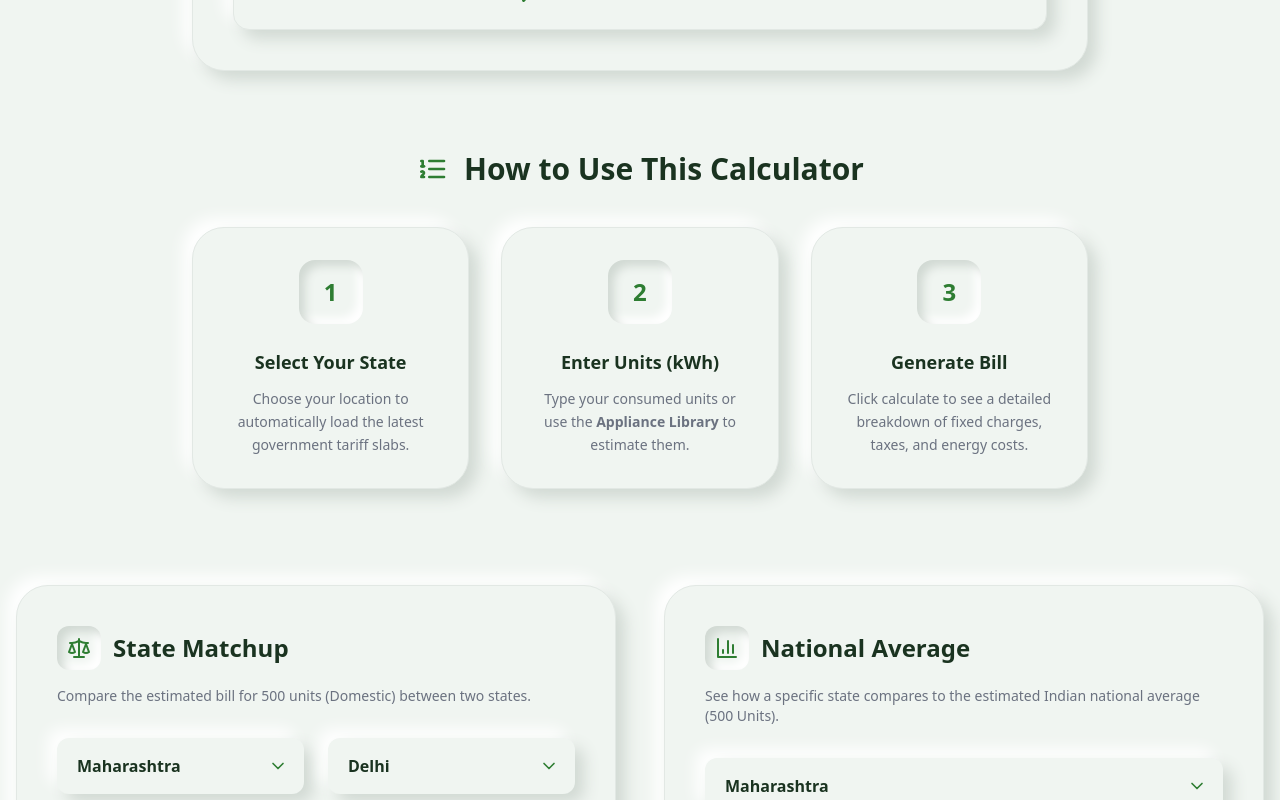
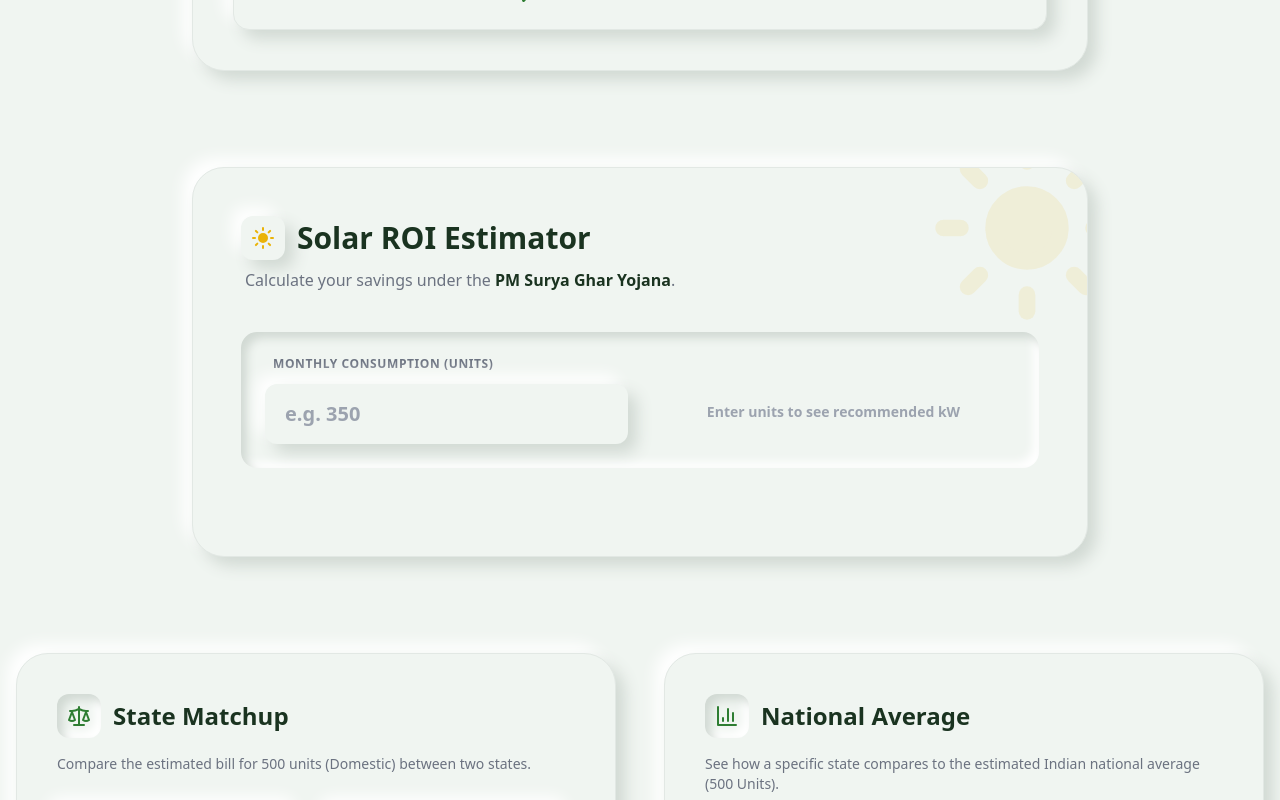
Before and after one commit to himantra88/electricity-calculator, a Next.js app: page / in a window 1280 px wide. Shown: the part 1040-1840 px from the top of the page. Built offline with nearby package versions, Linux system fonts and the light colour scheme.

Commit message:
Update ElectricityCalculator.tsx

```diff
--- a/components/ElectricityCalculator.tsx
+++ b/components/ElectricityCalculator.tsx
@@ -6,7 +6,7 @@ import {
   Settings, Zap, Lightbulb, ShieldCheck, MapPin,
   Menu, X, BarChart3, Scale, Info, HelpCircle, ChevronDown,
   Home, Building2, TrendingUp, DollarSign, ListOrdered, FileSearch, TableProperties,
-  Search, Plus, Minus, Calculator, Snowflake, Tv, Droplets, Laptop, Shirt, Coffee, Wind
+  Search, Plus, Minus, Calculator, Snowflake, Tv, Droplets, Laptop, Shirt, Coffee, Wind, Sun
 } from 'lucide-react';
 import type { TariffData, TariffDetails } from '../lib/statesData';
 
@@ -78,16 +78,6 @@ const applianceCatalog = [
   { id: 'laptop', name: 'Laptop / PC', watts: 65, defaultHours: 6, icon: Laptop },
 ];
 
-// --- REUSABLE WIDGETS ---
-// AdUnit commented out for now
-// const AdUnit = ({ className = "my-8 rounded-2xl overflow-hidden shadow-neu-inset bg-neuBg border border-[#e2e8e4]" }) => (
-//   <aside className={`w-full ${className}`}>
-//     <div className="adsbygoogle-placeholder w-full h-[100px] flex items-center justify-center text-sm font-bold text-gray-400 uppercase tracking-widest">
-//       Advertisement Space
-//     </div>
-//   </aside>
-// );
-
 interface NeuSelectProps {
   value: string;
   onChange: (e: React.ChangeEvent<HTMLSelectElement>) => void;
@@ -141,6 +131,9 @@ export default function ElectricityCalculator({
   const [searchAppliance, setSearchAppliance] = useState('');
   const [homeAppliances, setHomeAppliances] = useState<Record<string, {qty: number, hours: number}>>({});
 
+  // Solar ROI State
+  const [solarUnitsInput, setSolarUnitsInput] = useState('');
+
   // Widget States
   const [compStateA, setCompStateA] = useState('Maharashtra');
   const [compStateB, setCompStateB] = useState('Delhi');
@@ -155,6 +148,13 @@ export default function ElectricityCalculator({
       setBillResult(null);
     }
   }, [state, connType, tariffData]);
+
+  // Sync Solar Tool with Calculator Units
+  useEffect(() => {
+    if (billResult?.consumed) {
+      setSolarUnitsInput(billResult.consumed.toString());
+    }
+  }, [billResult]);
 
   const calculateEngine = (calcUnits: number, calcTariff: TariffDetails): Omit<BillResult, 'consumed'> => {
     let remainingUnits = calcUnits;
@@ -227,6 +227,49 @@ export default function ElectricityCalculator({
     app.name.toLowerCase().includes(searchAppliance.toLowerCase())
   );
 
+  // --- Solar ROI Logic (PM Surya Ghar) ---
+  const calculateSolarROI = () => {
+    const monthlyUnits = parseFloat(solarUnitsInput);
+    if (isNaN(monthlyUnits) || monthlyUnits <= 0) return null;
+
+    // 1 kW generates approx 120 units/month in India
+    let capacity = Math.ceil(monthlyUnits / 120);
+    if (capacity < 1) capacity = 1;
+
+    // Standard installation cost: ~Rs 60,000 per kW
+    const estimatedCost = capacity * 60000;
+
+    // PM Surya Ghar Subsidy Logic
+    let subsidy = 0;
+    if (capacity <= 2) {
+      subsidy = capacity * 30000;
+    } else if (capacity === 3) {
+      subsidy = (2 * 30000) + 18000; // 78,000
+    } else {
+      subsidy = 78000; // Max subsidy cap
+    }
+
+    const netCost = estimatedCost - subsidy;
+
+    // Estimated Savings (Assuming avg Rs 7.5 per unit saved)
+    const avgRate = 7.5;
+    const monthlySavings = monthlyUnits * avgRate;
+    const annualSavings = monthlySavings * 12;
+
+    const paybackYears = (netCost / annualSavings).toFixed(1);
+
+    return {
+      capacity,
+      estimatedCost,
+      subsidy,
+      netCost,
+      annualSavings,
+      paybackYears
+    };
+  };
+
+  const solarData = calculateSolarROI();
+
   const nationalAvg500 = 3500;
   const safeData = tariffData || {};
   const fallbackTariff = safeData['Maharashtra']?.Domestic || { slabs: [{ max: Infinity, rate: 7.5 }], fixedCharge: 100, meterRent: 10, dutyPercent: 5, fac: 0.1 };
@@ -249,27 +292,26 @@ export default function ElectricityCalculator({
           </Link>
           <nav className="hidden md:flex gap-8 font-bold text-sm text-gray-600">
             <a href="#calculator" className="hover:text-neuGreen transition-colors duration-300">Calculator</a>
+            <a href="#solar" className="hover:text-neuGreen transition-colors duration-300">Solar ROI</a>
             <a href="#compare" className="hover:text-neuGreen transition-colors duration-300">Compare</a>
-            <a href="#lookup" className="hover:text-neuGreen transition-colors duration-300">Tariff Lookup</a>
-            <a href="#faqs" className="hover:text-neuGreen transition-colors duration-300">FAQs</a>
+            <a href="#lookup" className="hover:text-neuGreen transition-colors duration-300">Tariffs</a>
           </nav>
           <button className="md:hidden text-neuDark bg-neuBg shadow-neu active:shadow-neu-inset p-2.5 rounded-xl transition-all duration-300" onClick={() => setIsMenuOpen(!isMenuOpen)}>
             {isMenuOpen ? <X /> : <Menu />}
           </button>
         </div>
+        {/* Mobile Menu */}
         {isMenuOpen && (
           <div className="md:hidden bg-neuBg shadow-neu px-6 py-6 space-y-4 font-bold text-neuDark absolute w-full z-40 border-t border-[#d1d9d3] origin-top animate-in slide-in-from-top-2">
             <a href="#calculator" onClick={()=>setIsMenuOpen(false)} className="block px-4 py-3 bg-neuBg shadow-neu hover:shadow-neu-inset rounded-xl transition-all duration-300 text-center">Calculator</a>
+            <a href="#solar" onClick={()=>setIsMenuOpen(false)} className="block px-4 py-3 bg-neuBg shadow-neu hover:shadow-neu-inset rounded-xl transition-all duration-300 text-center">Solar ROI</a>
             <a href="#compare" onClick={()=>setIsMenuOpen(false)} className="block px-4 py-3 bg-neuBg shadow-neu hover:shadow-neu-inset rounded-xl transition-all duration-300 text-center">Compare</a>
             <a href="#lookup" onClick={()=>setIsMenuOpen(false)} className="block px-4 py-3 bg-neuBg shadow-neu hover:shadow-neu-inset rounded-xl transition-all duration-300 text-center">Tariff Lookup</a>
-            <a href="#faqs" onClick={()=>setIsMenuOpen(false)} className="block px-4 py-3 bg-neuBg shadow-neu hover:shadow-neu-inset rounded-xl transition-all duration-300 text-center">FAQs</a>
           </div>
         )}
       </header>
 
       <main className="max-w-7xl mx-auto px-4 space-y-24">
-
-        {/* <div className="max-w-4xl mx-auto"><AdUnit /></div> */}
 
         {/* HERO & MAIN CALCULATOR */}
         <section id="calculator" className="max-w-4xl mx-auto">
@@ -466,33 +508,68 @@ export default function ElectricityCalculator({
                </div>
             </div>
           )}
+        </section>
 
-          {/* HOW TO USE GUIDE */}
-          <div className="mt-20">
-            <h2 className="text-3xl font-black mb-10 flex items-center justify-center gap-4 text-neuDark">
-              <ListOrdered className="text-neuGreen h-8 w-8" /> How to Use This Calculator
-            </h2>
-            <div className="grid grid-cols-1 md:grid-cols-3 gap-8">
-              <div className="bg-neuBg shadow-neu hover:shadow-neu-inset p-8 rounded-[2rem] text-center transition-all duration-300 border border-[#e2e8e4]">
-                <div className="bg-neuBg shadow-neu-inset w-16 h-16 mx-auto flex justify-center items-center rounded-2xl mb-6 text-neuGreen font-black text-2xl">1</div>
-                <h4 className="font-black text-neuDark mb-3 text-lg">Select Your State</h4>
-                <p className="text-sm text-gray-500 font-medium leading-relaxed">Choose your location to automatically load the latest government tariff slabs.</p>
+        {/* --- SOLAR ROI ESTIMATOR --- */}
+        <section id="solar" className="max-w-4xl mx-auto">
+          <div className="bg-neuBg rounded-[2rem] shadow-neu p-8 md:p-12 border border-[#e2e8e4] relative overflow-hidden">
+            <div className="absolute -top-10 -right-10 opacity-10 pointer-events-none">
+              <Sun size={200} className="text-yellow-500 fill-yellow-500 animate-spin-slow" />
+            </div>
+
+            <div className="mb-10 relative z-10">
+              <h2 className="text-3xl font-black text-neuDark flex items-center gap-3 mb-2">
+                <div className="bg-neuBg shadow-neu p-2.5 rounded-xl"><Sun className="h-6 w-6 text-yellow-500 fill-yellow-500" /></div>
+                Solar ROI Estimator
+              </h2>
+              <p className="text-gray-500 font-medium ml-1">Calculate your savings under the <span className="font-bold text-neuDark">PM Surya Ghar Yojana</span>.</p>
+            </div>
+
+            <div className="bg-neuBg shadow-neu-inset rounded-2xl p-6 mb-10 relative z-10 flex flex-col md:flex-row items-center gap-6">
+              <div className="w-full md:w-1/2">
+                <label className="block text-xs font-bold text-gray-500 uppercase tracking-wider mb-3 ml-2">Monthly Consumption (Units)</label>
+                <input
+                  type="number"
+                  placeholder="e.g. 350"
+                  value={solarUnitsInput}
+                  onChange={(e) => setSolarUnitsInput(e.target.value)}
+                  className="w-full bg-neuBg shadow-neu focus:shadow-neu-inset rounded-xl px-5 py-4 font-black text-xl text-neuDark outline-none transition-all duration-300"
+                />
               </div>
-              <div className="bg-neuBg shadow-neu hover:shadow-neu-inset p-8 rounded-[2rem] text-center transition-all duration-300 border border-[#e2e8e4]">
-                <div className="bg-neuBg shadow-neu-inset w-16 h-16 mx-auto flex justify-center items-center rounded-2xl mb-6 text-neuGreen font-black text-2xl">2</div>
-                <h4 className="font-black text-neuDark mb-3 text-lg">Enter Units (kWh)</h4>
-                <p className="text-sm text-gray-500 font-medium leading-relaxed">Type your consumed units or use the <strong>Appliance Library</strong> to estimate them.</p>
-              </div>
-              <div className="bg-neuBg shadow-neu hover:shadow-neu-inset p-8 rounded-[2rem] text-center transition-all duration-300 border border-[#e2e8e4]">
-                <div className="bg-neuBg shadow-neu-inset w-16 h-16 mx-auto flex justify-center items-center rounded-2xl mb-6 text-neuGreen font-black text-2xl">3</div>
-                <h4 className="font-black text-neuDark mb-3 text-lg">Generate Bill</h4>
-                <p className="text-sm text-gray-500 font-medium leading-relaxed">Click calculate to see a detailed breakdown of fixed charges, taxes, and energy costs.</p>
+              <div className="w-full md:w-1/2 flex items-center justify-center pt-2 md:pt-6">
+                {solarUnitsInput && parseFloat(solarUnitsInput) > 0 ? (
+                   <div className="text-center w-full">
+                     <p className="text-gray-500 font-bold text-sm mb-1">Recommended Plant Size</p>
+                     <p className="text-3xl font-black text-neuGreen drop-shadow-sm">{solarData?.capacity} <span className="text-xl text-neuDark">kW</span></p>
+                   </div>
+                ) : (
+                   <p className="text-sm text-gray-400 font-bold text-center w-full">Enter units to see recommended kW</p>
+                )}
               </div>
             </div>
+
+            {solarData && (
+              <div className="grid grid-cols-1 sm:grid-cols-2 md:grid-cols-4 gap-6 relative z-10 animate-in fade-in duration-500">
+                <div className="bg-neuBg shadow-neu p-6 rounded-2xl text-center">
+                  <p className="text-xs text-gray-500 font-bold uppercase tracking-wider mb-2">Est. Cost</p>
+                  <p className="text-xl font-black text-neuDark">₹{solarData.estimatedCost.toLocaleString()}</p>
+                </div>
+                <div className="bg-neuBg shadow-neu p-6 rounded-2xl text-center">
+                  <p className="text-xs text-gray-500 font-bold uppercase tracking-wider mb-2">Govt. Subsidy</p>
+                  <p className="text-xl font-black text-green-500 drop-shadow-sm">-₹{solarData.subsidy.toLocaleString()}</p>
+                </div>
+                <div className="bg-neuBg shadow-neu p-6 rounded-2xl text-center border-b-4 border-neuGreen sm:border-b-0">
+                  <p className="text-xs text-gray-500 font-bold uppercase tracking-wider mb-2">Net Investment</p>
+                  <p className="text-xl font-black text-neuDark">₹{solarData.netCost.toLocaleString()}</p>
+                </div>
+                <div className="bg-neuBg shadow-neu p-6 rounded-2xl text-center border-b-4 border-yellow-500 sm:border-b-0">
+                  <p className="text-xs text-gray-500 font-bold uppercase tracking-wider mb-2">Payback Period</p>
+                  <p className="text-xl font-black text-neuDark">{solarData.paybackYears} <span className="text-sm text-gray-500">Yrs</span></p>
+                </div>
+              </div>
+            )}
           </div>
         </section>
-
-        {/* <AdUnit /> */}
 
         {/* DATA VISUALIZERS */}
         <section id="compare" className="grid grid-cols-1 lg:grid-cols-2 gap-12">
@@ -725,8 +802,6 @@ export default function ElectricityCalculator({
 
       </main>
 
-      {/* <div className="max-w-7xl mx-auto px-4 mb-20"><AdUnit /></div> */}
-
       <footer className="bg-neuBg shadow-[0_-10px_30px_rgba(209,217,211,0.7)] pt-20 pb-10 mt-10 border-t border-[#e2e8e4]">
         <div className="max-w-7xl mx-auto px-4">
           <div className="mb-16">
```
